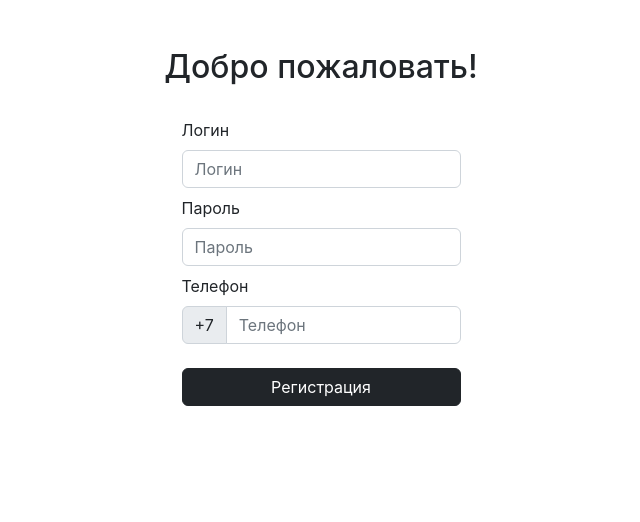
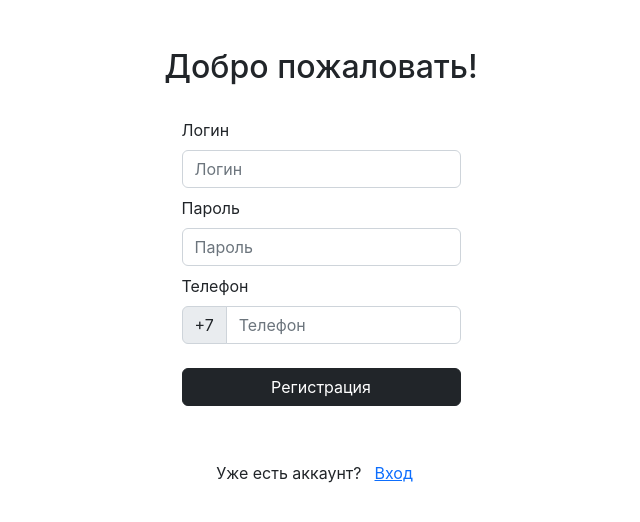
Before and after one commit to VladBrok/frontend-dev-test-task, a React (Vite) app: page / in a window 1280 px wide. Shown: the top 522 px of the page, without its empty margins (319-959 px from the left). Built offline with nearby package versions, Linux system fonts and the light colour scheme.

Commit message:
add hint on auth page

```diff
--- a/src/lib/shared-constants.ts
+++ b/src/lib/shared-constants.ts
@@ -3,3 +3,8 @@ export const ROUTE_PATHS = {
   DASHBOARD: "/dashboard",
   BOOKING: "/booking",
 }
+
+export const AUTH_ACTIONS = {
+  REGISTER: "register",
+  LOGIN: "login",
+}
--- a/src/main.tsx
+++ b/src/main.tsx
@@ -19,7 +19,7 @@ const router = createBrowserRouter([
     children: [
       {
         path: ROUTE_PATHS.ROOT,
-        element: <Auth action="register" />,
+        element: <Auth />,
       },
       {
         element: <Layout />,
--- a/src/routes/auth.tsx
+++ b/src/routes/auth.tsx
@@ -5,6 +5,9 @@ import InputGroup from "react-bootstrap/InputGroup"
 import { Formik } from "formik"
 import { InferType, object, string } from "yup"
 import { useState } from "react"
+import { useNavigate, useParams } from "react-router"
+import { AUTH_ACTIONS, ROUTE_PATHS } from "../lib/shared-constants"
+import { useSearchParams } from "react-router-dom"
 
 // TODO: move to infrastructure (schema and type)
 // TODO: enhance validation
@@ -24,18 +27,43 @@ const authSchema = object().shape({
 
 type AuthData = InferType<typeof authSchema>
 
-interface IAuthProps {
-  action: "register" | "login"
-}
-
-export default function Auth(props: IAuthProps) {
+export default function Auth() {
   const [isSubmitClicked, setIsSubmitClicked] = useState(false)
+  const [searchParams, setSearchParams] = useSearchParams()
+  const query = new URLSearchParams(searchParams)
+  const action = query.get("action") ?? AUTH_ACTIONS.REGISTER
 
   const handleSubmit = (form: AuthData): void => {
     console.log(form)
   }
 
-  const submitButtonText = props.action === "register" ? "Регистрация" : "Вход"
+  const submitButtonText =
+    action === AUTH_ACTIONS.REGISTER ? "Регистрация" : "Вход"
+
+  const hint =
+    action === AUTH_ACTIONS.REGISTER ? (
+      <>
+        <span>Уже есть аккаунт?</span>
+        <Button
+          variant="link"
+          onClick={() => setSearchParams(`action=${AUTH_ACTIONS.LOGIN}`)}
+          className="mb-1"
+        >
+          Вход
+        </Button>
+      </>
+    ) : (
+      <>
+        <span>Ещё нет аккаунта?</span>
+        <Button
+          variant="link"
+          onClick={() => setSearchParams(`action=${AUTH_ACTIONS.REGISTER}`)}
+          className="mb-1"
+        >
+          Регистрация
+        </Button>
+      </>
+    )
 
   // TODO: find out about .trim
   return (
@@ -110,6 +138,7 @@ export default function Auth(props: IAuthProps) {
           </Form>
         )}
       </Formik>
+      <p className="mt-5">{hint}</p>
     </Container>
   )
 }
```
